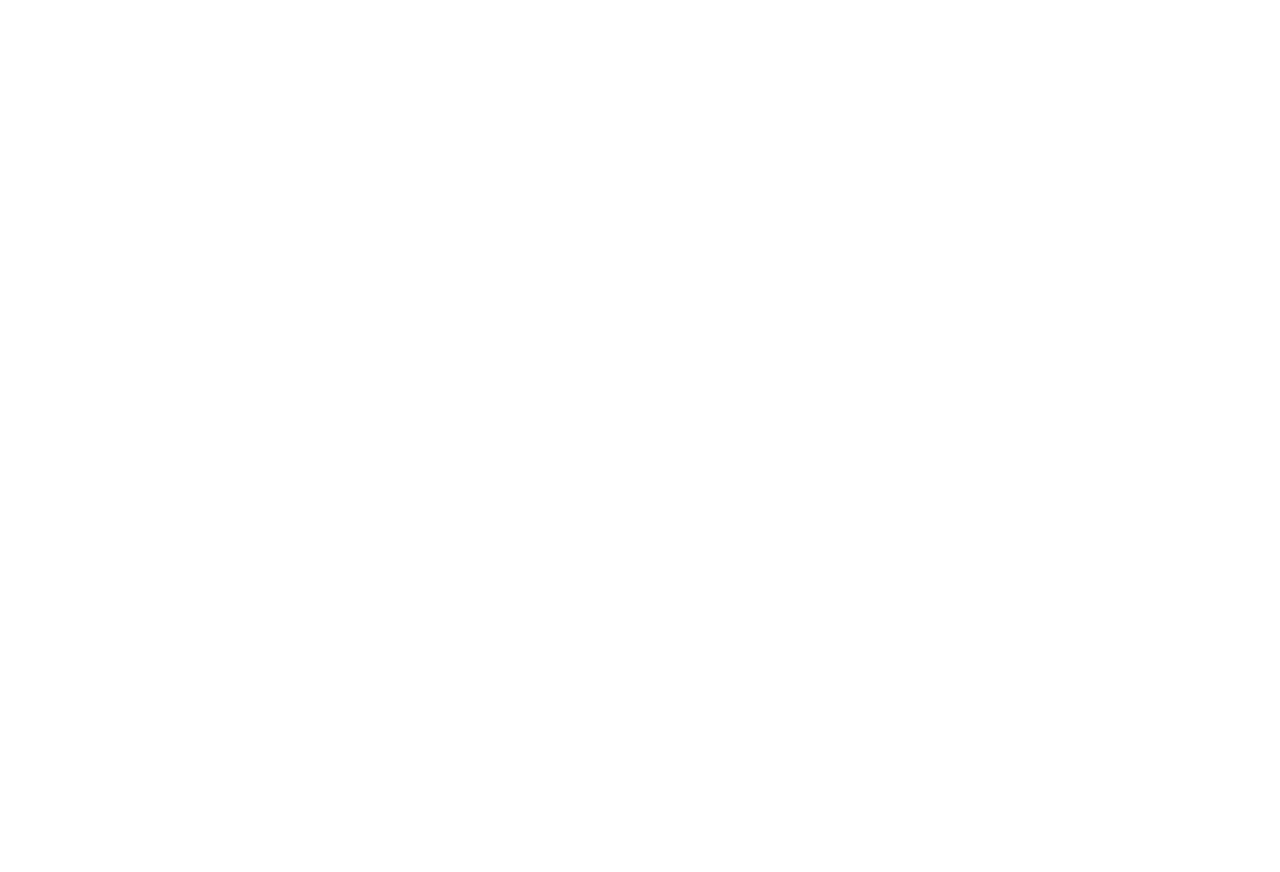
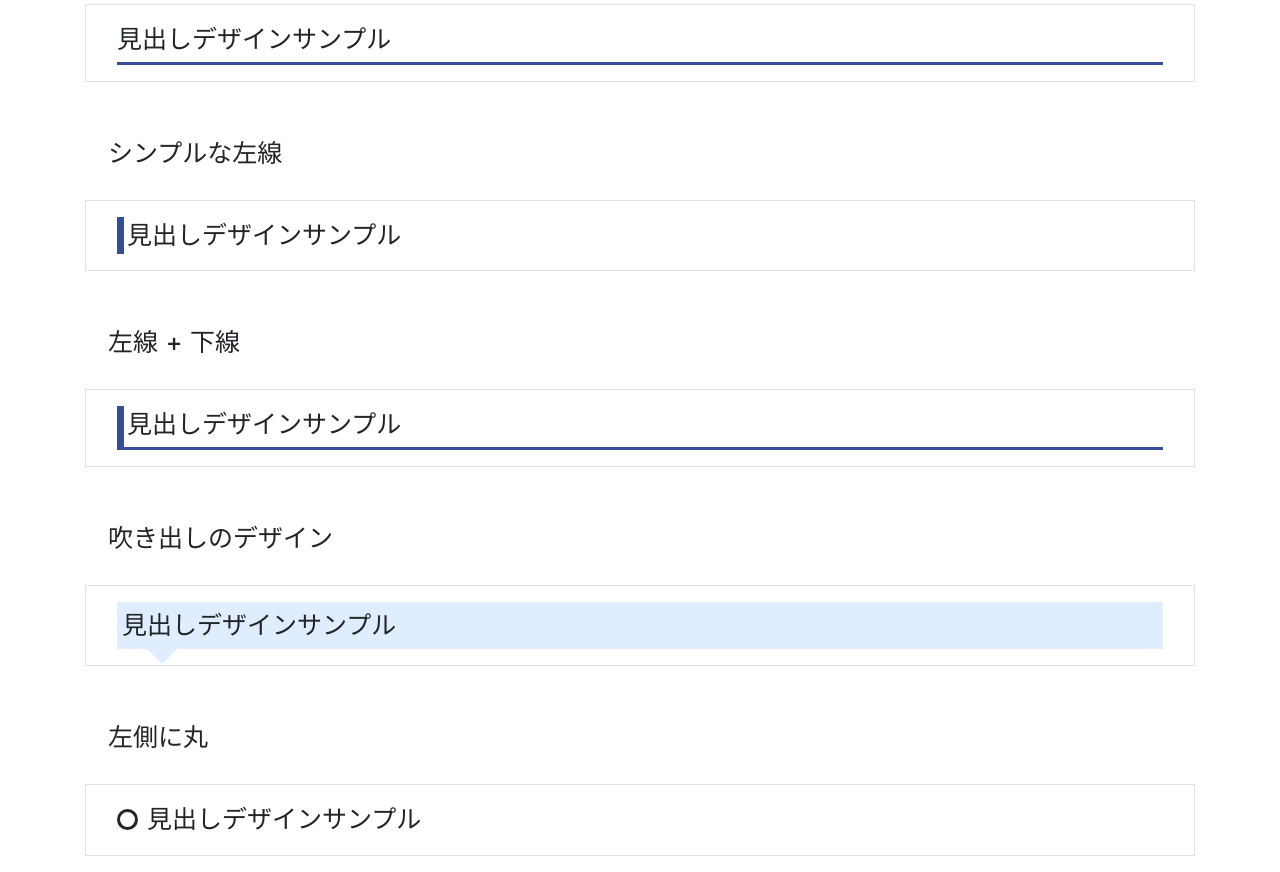
Before and after one commit to negi524/design_collection, a Nuxt app: page /headings in a window 1280 px wide. Before the commit this address had no page. Shown: the part 280-1152 px from the top of the page. Before the commit the page ends 800 px from the top, so only its background shows below. Built offline with nearby package versions, Linux system fonts and the light colour scheme.

Commit message:
見出しのデザインページ追加

```diff
--- /dev/null
+++ b/pages/headings.vue
@@ -0,0 +1,123 @@
+<template>
+  <div id="headings">
+    <global-header :crumbs="crumbs" />
+    <h2 class="p-2 text-success">Heading List</h2>
+    <div class="container my-3">
+      <h2 class="mt-5 mb-4 p-2 headings__heading">シンプルな下線</h2>
+      <div class="row border p-3">
+        <div class="col-md-12">
+          <div class="sample__underline">見出しデザインサンプル</div>
+        </div>
+      </div>
+
+      <h2 class="mt-5 mb-4 p-2 headings__heading">シンプルな左線</h2>
+      <div class="row border p-3">
+        <div class="col-md-12">
+          <div class="sample__leftline">見出しデザインサンプル</div>
+        </div>
+      </div>
+
+      <h2 class="mt-5 mb-4 p-2 headings__heading">左線 + 下線</h2>
+      <div class="row border p-3">
+        <div class="col-md-12">
+          <div class="sample__leftunderline">見出しデザインサンプル</div>
+        </div>
+      </div>
+
+      <h2 class="mt-5 mb-4 p-2 headings__heading">吹き出しのデザイン</h2>
+      <div class="row border p-3">
+        <div class="col-md-12">
+          <div class="sample__speech-bubble">見出しデザインサンプル</div>
+        </div>
+      </div>
+
+      <h2 class="mt-5 mb-4 p-2 headings__heading">左側に丸</h2>
+      <div class="row border p-3">
+        <div class="col-md-12">
+          <div class="sample__leftcircle">見出しデザインサンプル</div>
+        </div>
+      </div>
+
+      <!-- <h2 class="mt-5 mb-4 p-2 headings__heading">リボン風のデザイン</h2>
+      <div class="row border p-3">
+        <div class="col-md-12">
+          <div class="">見出しデザインサンプル</div>
+        </div>
+      </div> -->
+    </div>
+  </div>
+</template>
+
+<script>
+import GlobalHeader from '~/components/GlobalHeader.vue'
+
+export default {
+  components: {
+    GlobalHeader
+  },
+  data() {
+    return {
+      crumbs: [
+        { text: 'Home', href: '/' },
+        { text: 'Headings', href: '/headings' }
+      ]
+    }
+  }
+}
+</script>
+
+<style lang="scss" scoped>
+.headings {
+  &__heading {
+    font-size: 25px;
+  }
+}
+.sample {
+  &__underline {
+    font-size: 25px;
+    padding-bottom: 3px;
+    border-bottom: 3px solid #364e96;
+  }
+  &__leftline {
+    font-size: 25px;
+    padding-left: 3px;
+    border-left: 7px solid #364e96;
+  }
+  &__leftunderline {
+    font-size: 25px;
+    padding-bottom: 3px;
+    padding-left: 3px;
+    border-bottom: 3px solid #364e96;
+    border-left: 7px solid #364e96;
+  }
+  &__speech-bubble {
+    position: relative;
+    font-size: 25px;
+    padding: 5px;
+    background-color: #e0edff;
+    &::after {
+      position: absolute;
+      content: '';
+      top: 100%;
+      left: 30px;
+      border: 15px solid transparent;
+      border-top: 15px solid #e0edff;
+      width: 0;
+      height: 0;
+    }
+  }
+  &__leftcircle {
+    font-size: 25px;
+    &::before {
+      content: '';
+      display: inline-block;
+      width: 21px;
+      height: 21px;
+      margin-right: 9px;
+      border: 3px solid;
+      border-radius: 50%;
+      vertical-align: -2px;
+    }
+  }
+}
+</style>
--- a/pages/index.vue
+++ b/pages/index.vue
@@ -3,10 +3,9 @@
     <global-header :crumbs="crumbs" />
     <main class="my-3 mx-auto">
       <ul>
+        <li><nuxt-link to="/headings">Headings</nuxt-link></li>
         <li><nuxt-link to="/buttons">Buttons</nuxt-link></li>
-        <li>
-          <nuxt-link to="/snowfall">Snow Fall</nuxt-link>
-        </li>
+        <li><nuxt-link to="/snowfall">Snow Fall</nuxt-link></li>
         <li><nuxt-link to="/windows98">windows98</nuxt-link></li>
       </ul>
     </main>
```
